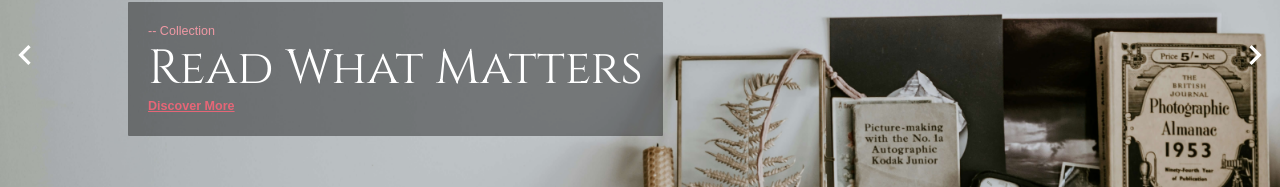
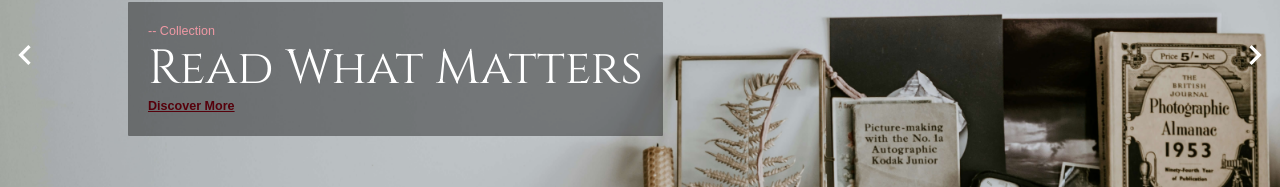
Before and after one commit to mariobermudezjr/book-buddy-client, a React (Create React App) app: page / in a window 1280 px wide. Shown: the part 320-507 px from the top of the page. Built offline with nearby package versions, Linux system fonts and the light colour scheme; a web font is replaced by a local one.

Commit message:
Contrast small text with white background

```diff
--- a/src/scenes/home/MainCarousel.jsx
+++ b/src/scenes/home/MainCarousel.jsx
@@ -95,7 +95,7 @@ const MainCarousel = () => {
             {console.log('index: ', index)}
             <Typography
               fontWeight="bold"
-              color={shades.secondary[300]}
+              color={shades.secondary[800]}
               sx={{ textDecoration: 'underline' }}
             >
               Discover More
```
